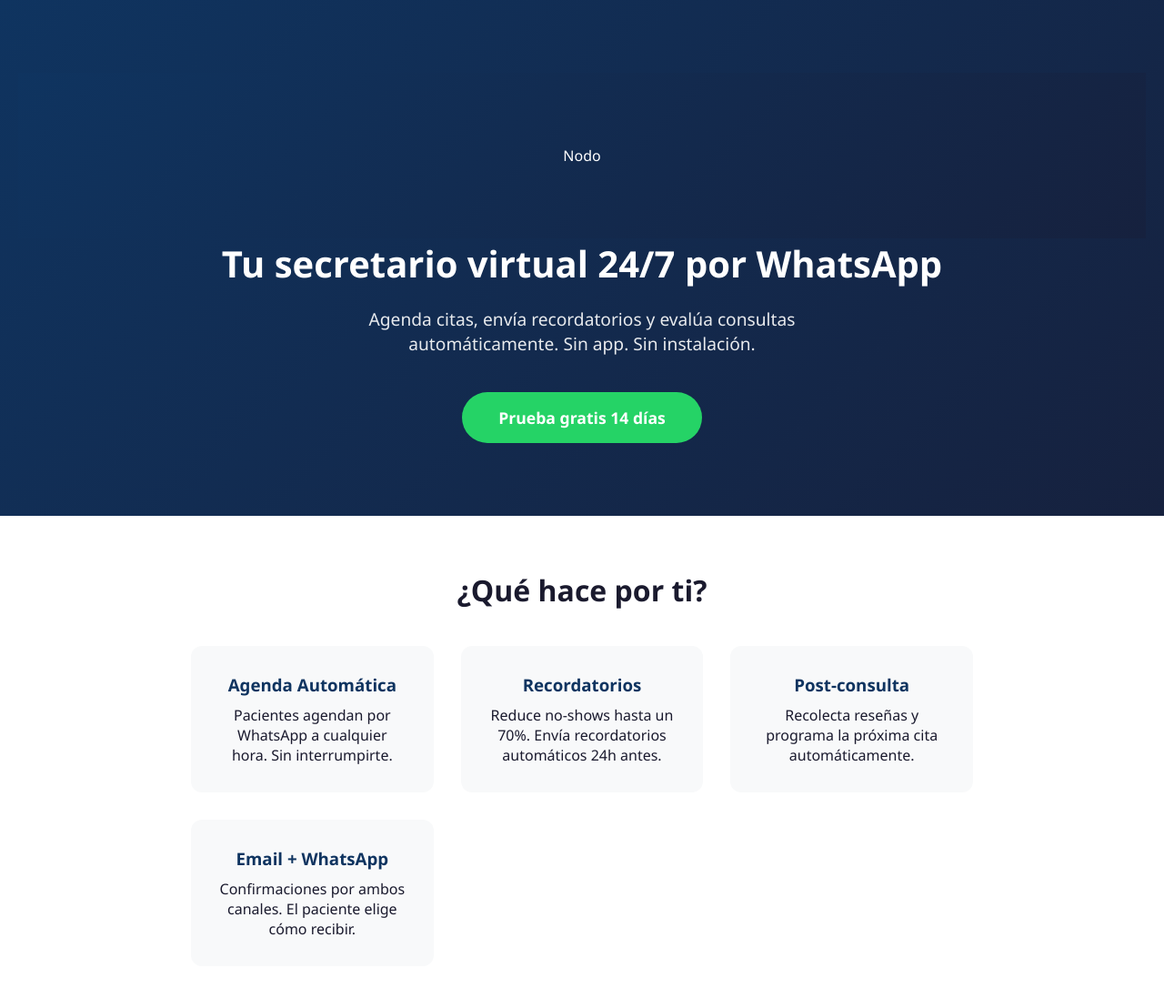
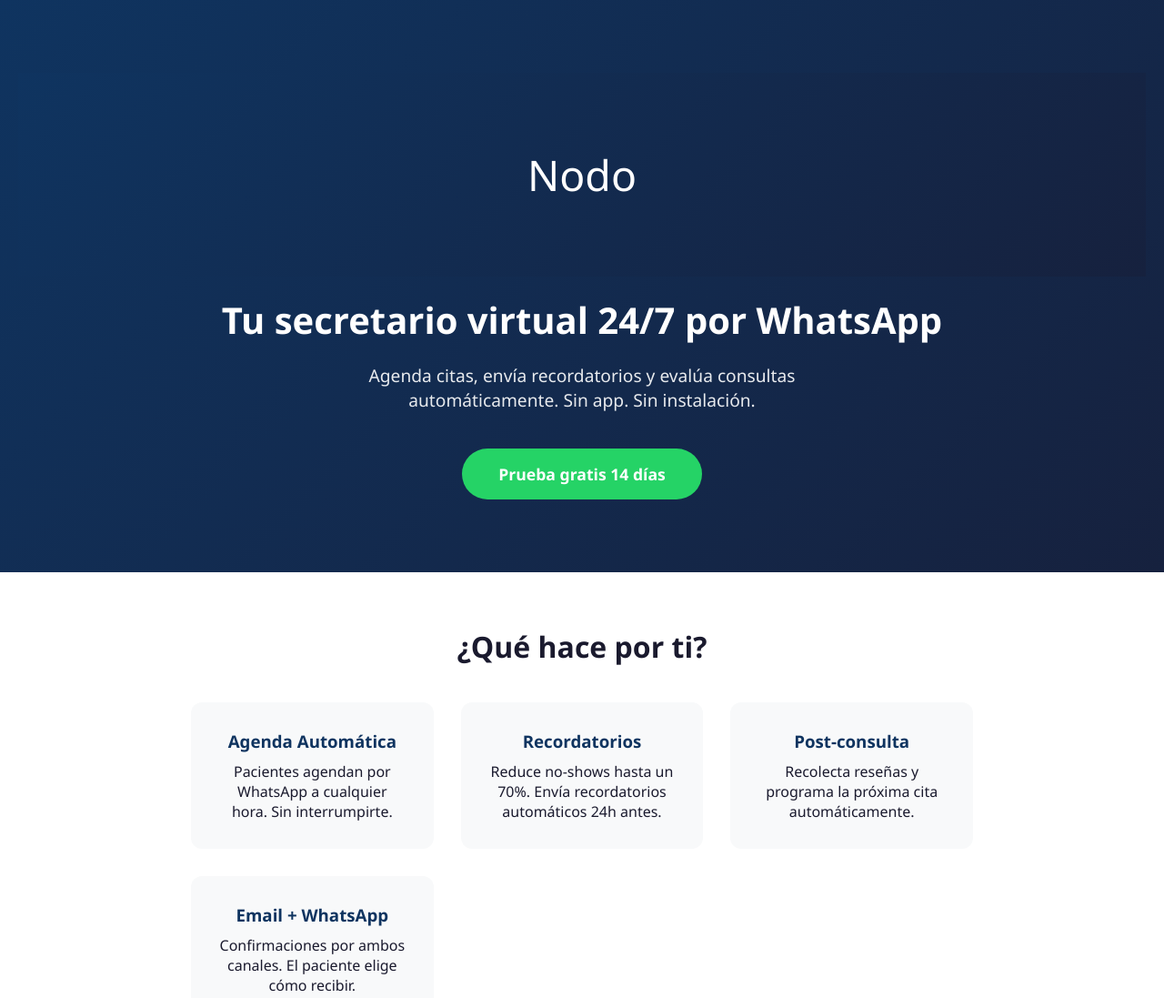
Before and after one commit to nodostudyo-byte/nodo-studio-landing, a plain HTML site: page index.html in a window 1280 px wide. Shown: the top 1097 px of the page at 91% size. Drawn offline with Linux system fonts and the light colour scheme.

Commit message:
Update index.html

```diff
--- a/index.html
+++ b/index.html
@@ -7,7 +7,7 @@
 <style>
   * { margin: 0; padding: 0; box-sizing: border-box; }
   body { font-family: 'Segoe UI', sans-serif; color: #1a1a2e; }
-  .hero header{ background: linear-gradient(135deg, #0f3460, #16213e); color: white; padding: 80px 20px; text-align: center; }
+  .hero header{ background: linear-gradient(135deg, #0f3460, #16213e); color: white; padding: 80px 20px; text-align: center; font-size: 2.9em; margin-bottom: 20px; }
   .hero { background: linear-gradient(135deg, #0f3460, #16213e); color: white; padding: 80px 20px; text-align: center; }
   .hero h1 { font-size: 2.5em; margin-bottom: 20px; }
   .hero p { font-size: 1.2em; opacity: 0.9; max-width: 600px; margin: 0 auto 40px; }
```
